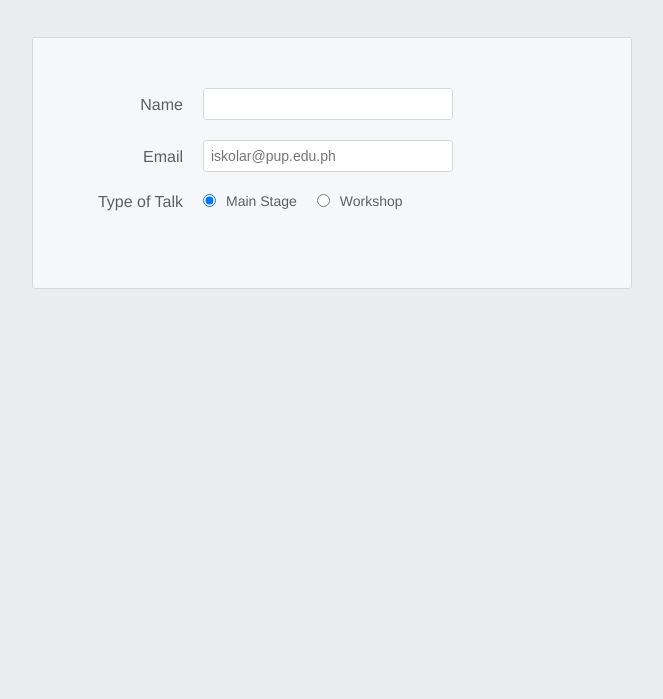
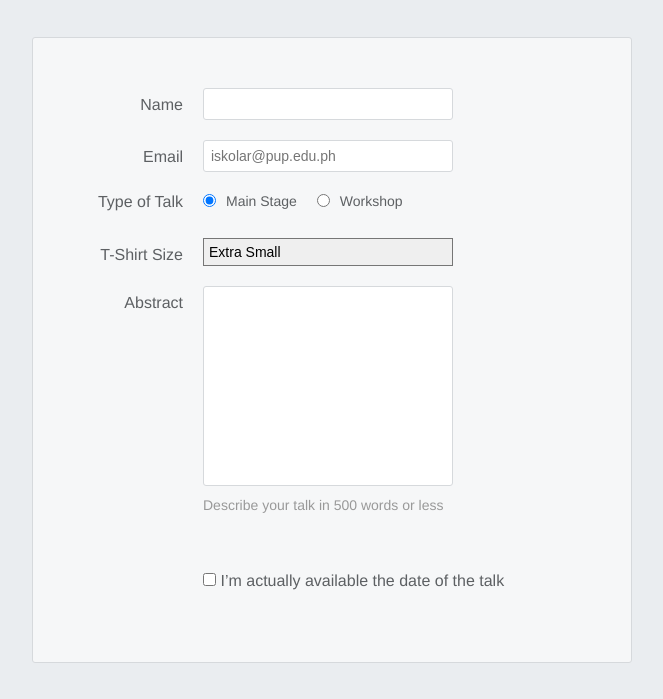
Before and after one commit to yey-code/DE-VERA_HTML-FORMS, a plain HTML site: page speaker-submission.html in a window 1280 px wide. Shown: the part 225-924 px from the top of the page, without its empty margins (308-971 px from the left). Before the commit the page ends 800 px from the top, so only its background shows below. Drawn offline with Linux system fonts and the light colour scheme.

Commit message:
new commit

```diff
--- a/speaker-submission.html
+++ b/speaker-submission.html
@@ -34,6 +34,32 @@
             <input id='seminar-type-2' name='seminar-type' type='radio' value='workshop'/>
             <label for='seminar-type-2' class='radio-label'>Workshop</label>
         </fieldset>
+
+        <div class='form-row'>
+            <label for='t-shirt'>T-Shirt Size</label>
+            <select id='t-shirt' name='t-shirt'>
+            <option value='xs'>Extra Small</option>
+            <option value='s'>Small</option>
+            <option value='m'>Medium</option>
+            <option value='l'>Large</option>
+            </select>
+        </div>
+
+        <div class='form-row'>
+            <label for='abstract'>Abstract</label>
+            <textarea id='abstract' name='abstract'></textarea>
+            <div class='instructions'>Describe your talk in 500 words or less</div>
+        </div>
+
+        <div class='form-row'>
+            <label class='checkbox-label' for='available'>
+            <input id='available'
+            name='available'
+            type='checkbox'
+            value='is-available'/>
+            <span>I’m actually available the date of the talk</span>
+            </label>
+        </div>
     </form>
 </body>
 </html>
--- a/styles.css
+++ b/styles.css
@@ -91,6 +91,35 @@ body {
     float: left;
 }
 
+.form-row select {
+    width: 100%;
+    padding: 5px;
+    font-size: 14px;
+    -webkit-appearance: none;
+}
+
+.form-row textarea {
+    font-family: "Helvetica", "Arial", sans-serif;
+    font-size: 14px;
+    border: 1px solid #D6D9DC;
+    border-radius: 3px;
+    min-height: 200px;
+    margin-bottom: 10px;
+    padding: 7px;
+    resize: none;
+}
+
+.form-row .instructions {
+    color: #999999;
+    font-size: 14px;
+    margin-bottom: 30px;
+}
+
+.form-row .checkbox-label {
+    margin-bottom: 0;
+}
+
+
 @media only screen and (min-width: 700px) {
     .speaker-form-header,
     .speaker-form {
@@ -131,4 +160,13 @@ body {
     .legacy-form-row legend {
         float: left;
     }
+
+    .form-row .instructions {
+        margin-left: 120px;
+    }
+
+    .form-row .checkbox-label {
+        margin-left: 120px;
+        width: auto;
+    }
 }
```
